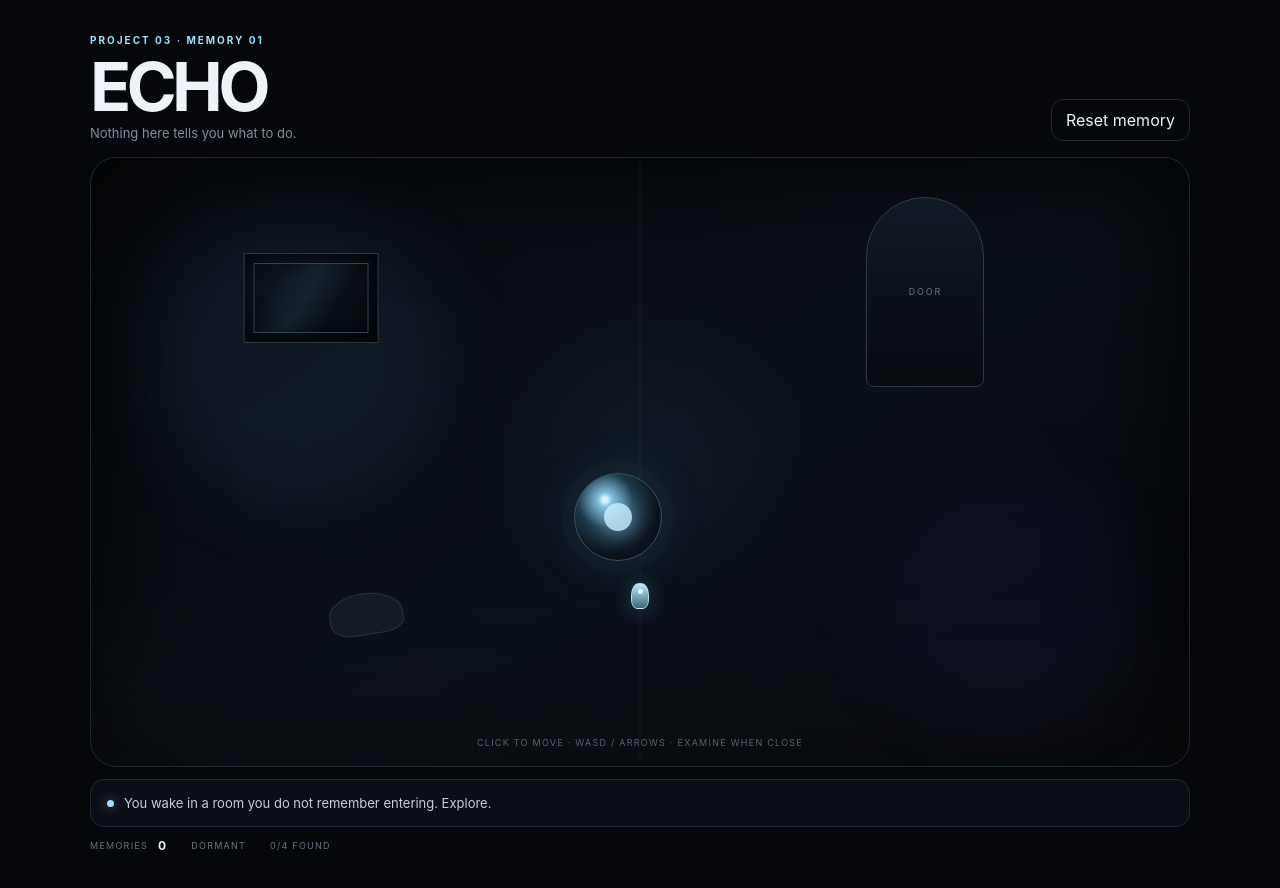
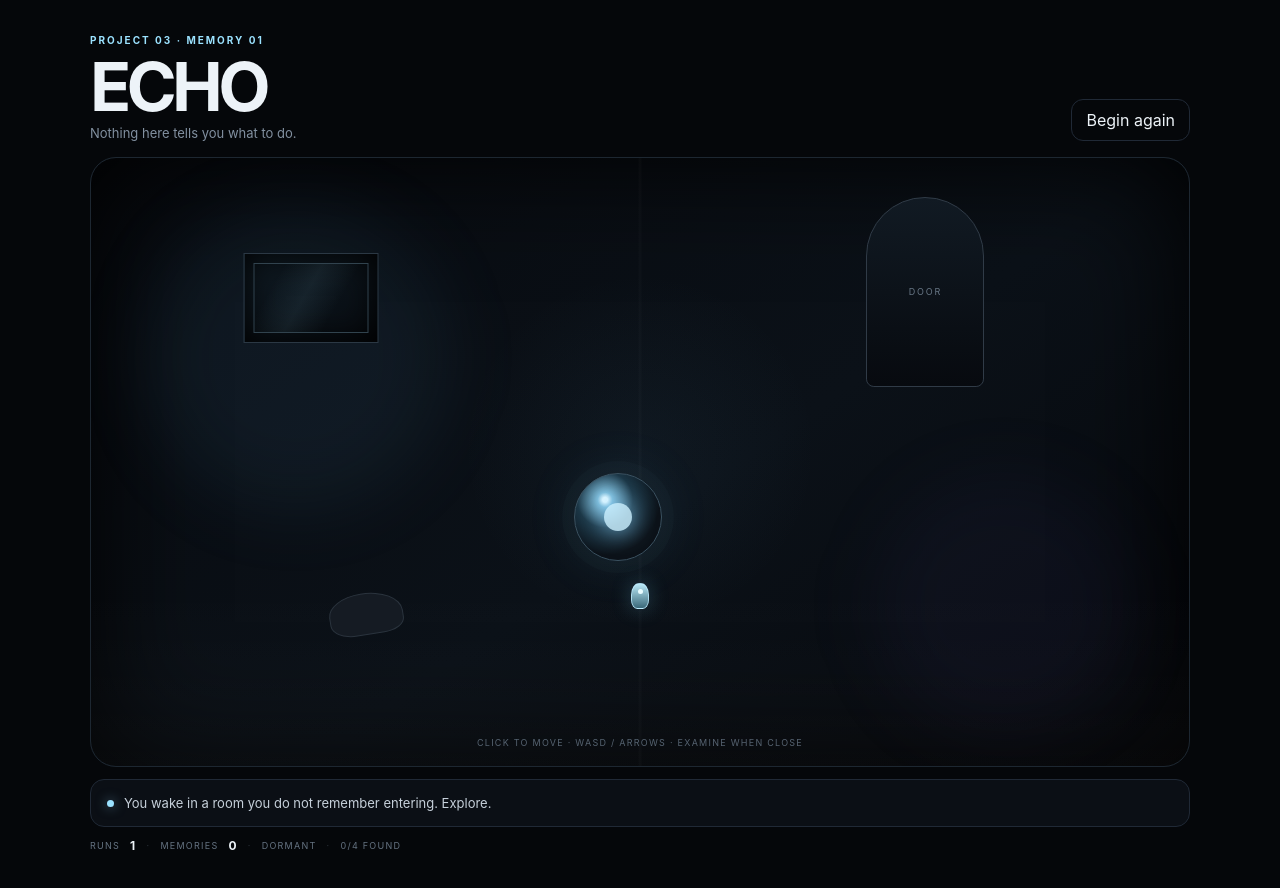
Before and after one commit to farixhere/echo, a Next.js app: page / in a window 1280 px wide. Shown: the top 888 px of the page. Built offline with nearby package versions, Linux system fonts and the light colour scheme.

Commit message:
Add branching choices and persistent consequences

```diff
--- a/components/game/EchoRoom.tsx
+++ b/components/game/EchoRoom.tsx
@@ -1,9 +1,9 @@
 'use client';
 
 import { useEffect, useMemo, useState } from 'react';
-import type { EchoState, HotspotId } from '../../types/game';
-import { awakenDoor, discover, findEcho, initialEchoState } from '../../lib/game-state';
-import { clearEchoState, loadEchoState, saveEchoState } from '../../lib/storage';
+import type { EchoState, HotspotId, WorldMemory } from '../../types/game';
+import { awakenDoor, discover, findEcho, initialEchoState, initialWorldMemory } from '../../lib/game-state';
+import { clearEchoState, loadEchoState, loadWorldMemory, saveEchoState, saveWorldMemory } from '../../lib/storage';
 import Atmosphere from './Atmosphere';
 import MemoryOrb from './MemoryOrb';
 import MysteryDoor from './MysteryDoor';
@@ -23,93 +23,81 @@ const names: Record<HotspotId, string> = {
 };
 
 type Point = [number, number];
+type ChoiceTarget = 'orb' | 'window' | 'stone' | null;
 
 export default function EchoRoom() {
   const [state, setState] = useState<EchoState>(initialEchoState);
+  const [world, setWorld] = useState<WorldMemory>(initialWorldMemory);
   const [message, setMessage] = useState('You wake in a room you do not remember entering. Explore.');
+  const [choiceTarget, setChoiceTarget] = useState<ChoiceTarget>(null);
   const [hydrated, setHydrated] = useState(false);
   const [path, setPath] = useState<Point[]>([[50,72]]);
   const [echoIndex, setEchoIndex] = useState(0);
 
   useEffect(() => {
     setState(loadEchoState());
+    setWorld(loadWorldMemory());
     setHydrated(true);
   }, []);
 
-  useEffect(() => {
-    if (hydrated) saveEchoState(state);
-  }, [hydrated, state]);
+  useEffect(() => { if (hydrated) saveEchoState(state); }, [hydrated, state]);
+  useEffect(() => { if (hydrated) saveWorldMemory(world); }, [hydrated, world]);
 
   const nearest = useMemo<HotspotId | null>(() => {
     let best: HotspotId | null = null;
     let distance = Infinity;
-
     (Object.keys(spots) as HotspotId[]).forEach((id) => {
-      const [x, y] = spots[id];
-      const d = Math.hypot(state.playerX - x, state.playerY - y);
-      if (d < distance) {
-        distance = d;
-        best = id;
-      }
+      const [x,y] = spots[id];
+      const d = Math.hypot(state.playerX-x, state.playerY-y);
+      if (d < distance) { distance = d; best = id; }
     });
-
     return distance < 10 ? best : null;
   }, [state.playerX, state.playerY]);
 
   const echoActive = state.discovered.length >= 2 && path.length >= 5 && !state.hasSeenEcho;
 
   useEffect(() => {
-    if (!echoActive) {
-      setEchoIndex(0);
-      return;
-    }
-
-    const timer = window.setInterval(() => {
-      setEchoIndex((index) => (index + 1) % path.length);
-    }, 260);
-
+    if (!echoActive) { setEchoIndex(0); return; }
+    const timer = window.setInterval(() => setEchoIndex((index) => (index + 1) % path.length), 260);
     return () => window.clearInterval(timer);
   }, [echoActive, path.length]);
 
   const echoPosition = path[echoIndex] ?? path[0] ?? [50,72];
-  const echoNearPlayer = echoActive &&
-    Math.hypot(state.playerX - echoPosition[0], state.playerY - echoPosition[1]) < 7;
+  const echoNearPlayer = echoActive && Math.hypot(state.playerX-echoPosition[0], state.playerY-echoPosition[1]) < 7;
 
   useEffect(() => {
     if (!echoNearPlayer || state.hasSeenEcho) return;
     setState((s) => findEcho(s));
-    setMessage('You find someone standing exactly where you stood moments ago. It is not you.');
-  }, [echoNearPlayer, state.hasSeenEcho]);
+    setMessage(world.runs > 0
+      ? 'The echo stops where your last run ended. It has been waiting.'
+      : 'You find someone standing exactly where you stood moments ago. It is not you.');
+  }, [echoNearPlayer, state.hasSeenEcho, world.runs]);
 
-  function rememberStep(x: number, y: number) {
+  function rememberStep(x:number,y:number) {
     setPath((previous) => {
-      const last = previous[previous.length - 1];
-      if (last && Math.hypot(last[0] - x, last[1] - y) < 1.5) return previous;
-      return [...previous.slice(-31), [x, y]];
+      const last=previous[previous.length-1];
+      if (last && Math.hypot(last[0]-x,last[1]-y)<1.5) return previous;
+      return [...previous.slice(-31),[x,y]];
     });
   }
 
-  function moveTo(x: number, y: number) {
-    const nextX = Math.min(92, Math.max(8, x));
-    const nextY = Math.min(90, Math.max(12, y));
-    rememberStep(nextX, nextY);
-    setState((s) => ({ ...s, playerX: nextX, playerY: nextY }));
+  function moveTo(x:number,y:number) {
+    const nextX=Math.min(92,Math.max(8,x));
+    const nextY=Math.min(90,Math.max(12,y));
+    rememberStep(nextX,nextY);
+    setState((s)=>({...s,playerX:nextX,playerY:nextY}));
     setMessage('');
+    setChoiceTarget(null);
   }
 
-  function moveBy(dx: number, dy: number) {
-    moveTo(state.playerX + dx, state.playerY + dy);
-  }
+  function moveBy(dx:number,dy:number) { moveTo(state.playerX+dx,state.playerY+dy); }
 
   function interact() {
     if (!nearest) return;
 
     if (nearest === 'door' && !state.doorAwake) {
-      if (!state.discovered.includes('orb')) {
-        setMessage('The door has no handle. Something in the room must come first.');
-        return;
-      }
-      setState((s) => awakenDoor(discover(s, 'door')));
+      if (!state.discovered.includes('orb')) { setMessage('The door has no handle. Something in the room must come first.'); return; }
+      setState((s)=>awakenDoor(discover(s,'door')));
       setMessage('The door remembers you. It opens without being touched.');
       return;
     }
@@ -120,136 +108,105 @@ export default function EchoRoom() {
       return;
     }
 
-    setState((s) => discover(s, nearest));
+    if ((nearest === 'orb' && !world.orbChoice) || (nearest === 'window' && !world.windowChoice) || (nearest === 'stone' && !world.stoneChoice)) {
+      setChoiceTarget(nearest);
+      return;
+    }
 
-    const text: Record<HotspotId, string> = {
-      orb: 'You reach toward the light. It pulses in time with your movement.',
-      window: 'Outside: rain, but no sky. You feel certain you have seen this view before.',
-      stone: 'A small stone. There is a fingerprint pressed into its surface — yours.',
+    setState((s)=>discover(s,nearest));
+    const text:Record<HotspotId,string> = {
+      orb: world.orbChoice === 'taken' ? 'The empty place where the light was still feels warm.' : 'The light pulses. It remembers being left behind.',
+      window: world.windowChoice === 'opened' ? 'Rain is falling inward now. The room has changed its mind.' : 'The window is shut. Something outside is waiting.',
+      stone: world.stoneChoice === 'moved' ? 'The stone is gone. But its fingerprint remains on the floor.' : 'The stone has not moved. It feels heavier than before.',
       door: 'The door is older than the room. It seems to be waiting for a memory.',
     };
-
+    setState((s)=>discover(s,nearest));
     setMessage(text[nearest]);
   }
 
+  function choose(choice: 'orb-taken'|'orb-left'|'window-opened'|'window-closed'|'stone-moved'|'stone-kept') {
+    if (!choiceTarget) return;
+    const nextWorld: WorldMemory = { ...world };
+    if (choice.startsWith('orb-')) nextWorld.orbChoice = choice === 'orb-taken' ? 'taken' : 'left';
+    if (choice.startsWith('window-')) nextWorld.windowChoice = choice === 'window-opened' ? 'opened' : 'closed';
+    if (choice.startsWith('stone-')) nextWorld.stoneChoice = choice === 'stone-moved' ? 'moved' : 'kept';
+
+    setWorld(nextWorld);
+    setState((s)=>discover(s,choiceTarget));
+    const text = {
+      'orb-taken':'The light collapses into your hand. The room goes darker.',
+      'orb-left':'You leave the light where it is. It follows you with its gaze.',
+      'window-opened':'You open the window. The rain comes in, but there is no sky.',
+      'window-closed':'You close the window. The rain outside stops instantly.',
+      'stone-moved':'You move the stone. Beneath it is a second fingerprint.',
+      'stone-kept':'You leave the stone untouched. Somewhere, something exhales.',
+    }[choice];
+    setChoiceTarget(null);
+    setMessage(text);
+  }
+
   useEffect(() => {
-    const onKey = (e: KeyboardEvent) => {
-      if (e.key === 'ArrowUp' || e.key.toLowerCase() === 'w') moveBy(0,-3);
-      if (e.key === 'ArrowDown' || e.key.toLowerCase() === 's') moveBy(0,3);
-      if (e.key === 'ArrowLeft' || e.key.toLowerCase() === 'a') moveBy(-3,0);
-      if (e.key === 'ArrowRight' || e.key.toLowerCase() === 'd') moveBy(3,0);
-      if (e.key === ' ' || e.key === 'Enter') interact();
+    const onKey=(e:KeyboardEvent)=>{
+      if(choiceTarget) return;
+      if(e.key==='ArrowUp'||e.key.toLowerCase()==='w') moveBy(0,-3);
+      if(e.key==='ArrowDown'||e.key.toLowerCase()==='s') moveBy(0,3);
+      if(e.key==='ArrowLeft'||e.key.toLowerCase()==='a') moveBy(-3,0);
+      if(e.key==='ArrowRight'||e.key.toLowerCase()==='d') moveBy(3,0);
+      if(e.key===' '||e.key==='Enter') interact();
     };
-
-    window.addEventListener('keydown', onKey);
-    return () => window.removeEventListener('keydown', onKey);
+    window.addEventListener('keydown',onKey);
+    return()=>window.removeEventListener('keydown',onKey);
   });
 
-  function reset() {
+  function resetRun() {
+    const nextWorld={...world,runs:world.runs+1};
+    setWorld(nextWorld);
+    saveWorldMemory(nextWorld);
     setState(initialEchoState);
     setPath([[50,72]]);
     setEchoIndex(0);
-    setMessage('The room forgets. You wake again.');
+    setChoiceTarget(null);
+    setMessage('The room forgets your body. It does not forget your choices.');
     clearEchoState();
   }
 
-  const status = state.hasSeenEcho
-    ? 'ECHO FOUND'
-    : echoActive
-      ? 'SOMETHING REMEMBERS'
-      : state.doorAwake
-        ? 'DOOR AWAKE'
-        : state.discovered.length
-          ? 'EXPLORING'
-          : 'DORMANT';
+  const status = state.hasSeenEcho ? 'ECHO FOUND' : echoActive ? 'SOMETHING REMEMBERS' : state.doorAwake ? 'DOOR AWAKE' : state.discovered.length ? 'EXPLORING' : 'DORMANT';
 
-  return (
-    <main className="game-shell">
-      <header className="hud">
-        <div>
-          <span className="eyebrow">PROJECT 03 · MEMORY 01</span>
-          <h1>ECHO</h1>
-          <p>Nothing here tells you what to do.</p>
+  return <main className="game-shell">
+    <header className="hud">
+      <div><span className="eyebrow">PROJECT 03 · MEMORY 01</span><h1>ECHO</h1><p>{world.runs ? `RUN ${world.runs + 1} · THE ROOM REMEMBERS` : 'Nothing here tells you what to do.'}</p></div>
+      <button className="reset" onClick={resetRun} type="button">Begin again</button>
+    </header>
+
+    <section className={`room ${state.discovered.length?'awakened':''} ${echoActive?'echo-active':''} ${world.orbChoice==='taken'?'orb-missing':''} ${world.windowChoice==='opened'?'window-opened':''} ${world.stoneChoice==='moved'?'stone-moved':''}`} aria-label="An explorable memory room" onClick={(e)=>{
+      if(e.target===e.currentTarget&&!choiceTarget){const r=e.currentTarget.getBoundingClientRect();moveTo(((e.clientX-r.left)/r.width)*100,((e.clientY-r.top)/r.height)*100);}
+    }}>
+      <Atmosphere discovered={state.discovered} onMove={moveTo}/>
+      <MysteryDoor awake={state.doorAwake} discovered={state.discovered.includes('door')} onMove={()=>moveTo(...spots.door)}/>
+      <MemoryOrb discovered={state.discovered.includes('orb')} onMove={()=>moveTo(...spots.orb)}/>
+
+      {path.length>2&&<div className="memory-path" aria-hidden="true">{path.filter((_,index)=>index%3===0).map(([x,y],index)=><i key={`${x}-${y}-${index}`} style={{left:`${x}%`,top:`${y}%`}}/>)}</div>}
+      {echoActive&&<div className={`echo-figure ${echoNearPlayer?'close':''}`} style={{left:`${echoPosition[0]}%`,top:`${echoPosition[1]}%`}} aria-hidden="true"><span/></div>}
+      <div className={`player ${nearest?'near':''}`} style={{left:`${state.playerX}%`,top:`${state.playerY}%`}} aria-label="You"/>
+      {state.hasSeenEcho&&<div className="echo-trace" aria-hidden="true"/>}
+
+      {choiceTarget&&<div className="choice-card" role="dialog" aria-label="A memory choice">
+        <span className="choice-kicker">THE ROOM WILL REMEMBER THIS</span>
+        <strong>{choiceTarget==='orb'?'THE LIGHT':choiceTarget==='window'?'THE WINDOW':'THE STONE'}</strong>
+        <p>{choiceTarget==='orb'?'Take it, or leave it behind.':choiceTarget==='window'?'Open it, or keep the rain outside.':'Move it, or trust what is underneath.'}</p>
+        <div className="choice-actions">
+          {choiceTarget==='orb'&&<><button onClick={()=>choose('orb-taken')}>TAKE THE LIGHT</button><button onClick={()=>choose('orb-left')}>LEAVE IT</button></>}
+          {choiceTarget==='window'&&<><button onClick={()=>choose('window-opened')}>OPEN WINDOW</button><button onClick={()=>choose('window-closed')}>KEEP IT CLOSED</button></>}
+          {choiceTarget==='stone'&&<><button onClick={()=>choose('stone-moved')}>MOVE STONE</button><button onClick={()=>choose('stone-kept')}>LEAVE IT</button></>}
         </div>
-        <button className="reset" onClick={reset} type="button">Reset memory</button>
-      </header>
+      </div>}
 
-      <section
-        className={`room ${state.discovered.length ? 'awakened' : ''} ${echoActive ? 'echo-active' : ''}`}
-        aria-label="An explorable memory room"
-        onClick={(e) => {
-          if (e.target === e.currentTarget) {
-            const r = e.currentTarget.getBoundingClientRect();
-            moveTo(((e.clientX-r.left)/r.width)*100, ((e.clientY-r.top)/r.height)*100);
-          }
-        }}
-      >
-        <Atmosphere discovered={state.discovered} onMove={moveTo} />
-        <MysteryDoor
-          awake={state.doorAwake}
-          discovered={state.discovered.includes('door')}
-          onMove={() => moveTo(...spots.door)}
-        />
-        <MemoryOrb
-          discovered={state.discovered.includes('orb')}
-          onMove={() => moveTo(...spots.orb)}
-        />
+      {nearest&&!choiceTarget&&<button className="interact" onClick={interact} type="button">{nearest==='door'&&state.doorAwake?'ENTER':`EXAMINE ${names[nearest].toUpperCase()}`}<span>SPACE</span></button>}
+      <div className="hint">CLICK TO MOVE · WASD / ARROWS · EXAMINE WHEN CLOSE</div>
+      {echoActive&&!echoNearPlayer&&<div className="echo-whisper">SOMETHING IS WALKING YOUR OLD PATH</div>}
+    </section>
 
-        {path.length > 2 && (
-          <div className="memory-path" aria-hidden="true">
-            {path.filter((_, index) => index % 3 === 0).map(([x,y], index) => (
-              <i key={`${x}-${y}-${index}`} style={{ left: `${x}%`, top: `${y}%` }} />
-            ))}
-          </div>
-        )}
-
-        {echoActive && (
-          <div
-            className={`echo-figure ${echoNearPlayer ? 'close' : ''}`}
-            style={{ left: `${echoPosition[0]}%`, top: `${echoPosition[1]}%` }}
-            aria-hidden="true"
-          >
-            <span />
-          </div>
-        )}
-
-        <div
-          className={`player ${nearest ? 'near' : ''}`}
-          style={{ left: `${state.playerX}%`, top: `${state.playerY}%` }}
-          aria-label="You"
-        />
-
-        {state.hasSeenEcho && <div className="echo-trace" aria-hidden="true" />}
-
-        {nearest && (
-          <button className="interact" onClick={interact} type="button">
-            {nearest === 'door' && state.doorAwake ? 'ENTER' : `EXAMINE ${names[nearest].toUpperCase()}`}
-            <span>SPACE</span>
-          </button>
-        )}
-
-        <div className="hint">
-          CLICK TO MOVE · WASD / ARROWS · EXAMINE WHEN CLOSE
-        </div>
-
-        {echoActive && !echoNearPlayer && (
-          <div className="echo-whisper">SOMETHING IS WALKING YOUR OLD PATH</div>
-        )}
-      </section>
-
-      <section className="message" aria-live="polite">
-        <span className="dot" aria-hidden="true" />
-        {message || 'The room listens.'}
-      </section>
-
-      <div className="progress">
-        <span>MEMORIES</span>
-        <strong>{state.memoryCount}</strong>
-        <span className="separator">·</span>
-        <span>{status}</span>
-        <span className="separator">·</span>
-        <span>{state.discovered.length}/4 FOUND</span>
-      </div>
-    </main>
-  );
+    <section className="message" aria-live="polite"><span className="dot" aria-hidden="true"/>{message||'The room listens.'}</section>
+    <div className="progress"><span>RUNS</span><strong>{world.runs+1}</strong><span className="separator">·</span><span>MEMORIES</span><strong>{state.memoryCount}</strong><span className="separator">·</span><span>{status}</span><span className="separator">·</span><span>{state.discovered.length}/4 FOUND</span></div>
+  </main>;
 }
```
